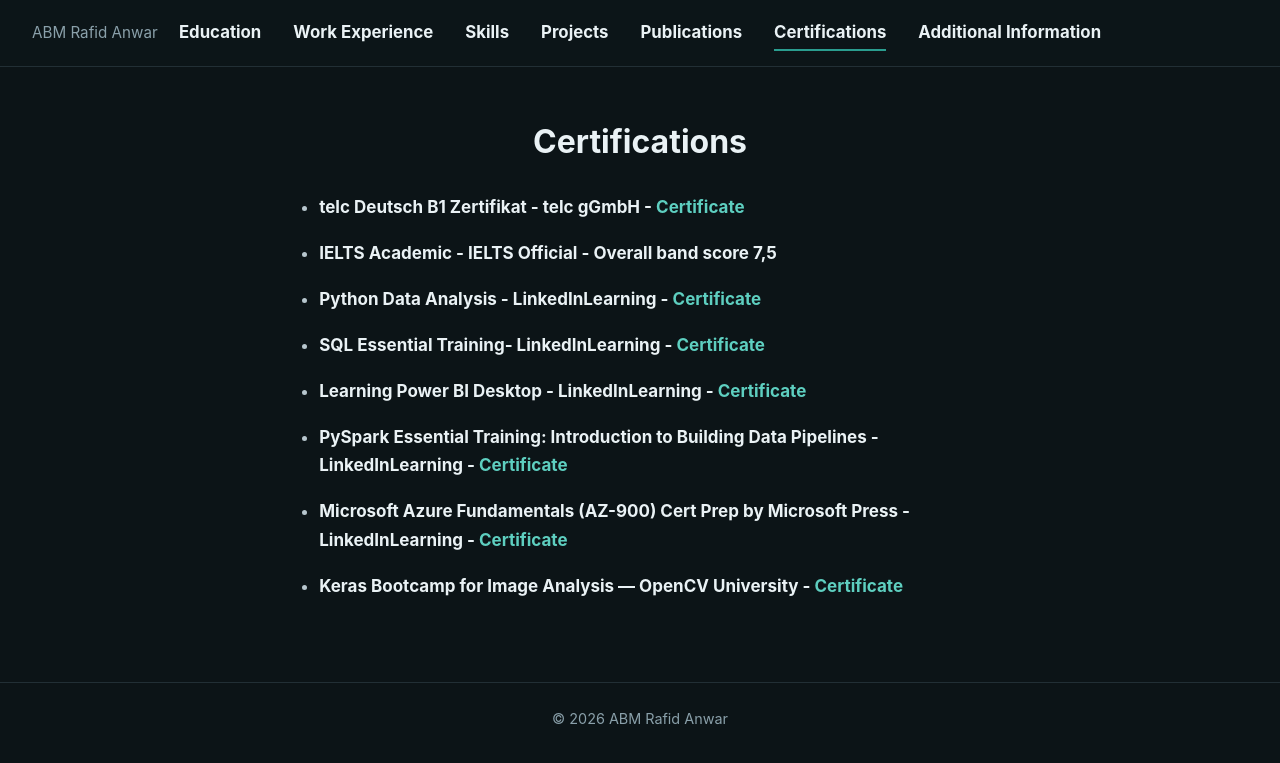
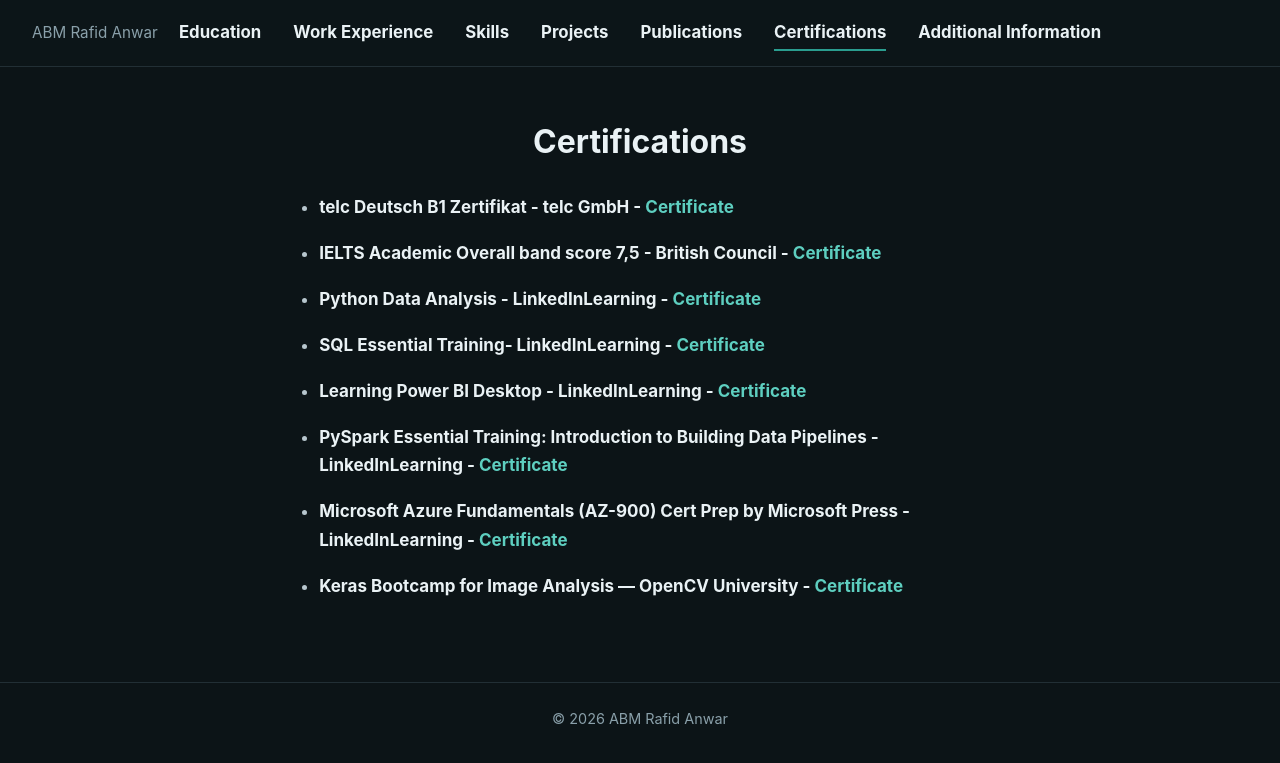
Before and after one commit to RafidAnwar/rafidanwar.github.io, a Jekyll site: the page built from certifications.md, in a window 1280 px wide. Shown: the top 763 px of the page. Built offline with Jekyll 4.4.1, drawn with Linux system fonts in a browser that asks for light colours.

Commit message:
Update certifications.md

```diff
--- a/certifications.md
+++ b/certifications.md
@@ -4,9 +4,9 @@ permalink: /certifications/
 title: "Certifications"
 ---
 
-- **telc Deutsch B1 Zertifikat - telc gGmbH - [Certificate](https://results.telc.net/vb?credential=telc-bcMmFqlmYSJM)**
+- **telc Deutsch B1 Zertifikat - telc GmbH - [Certificate](https://results.telc.net/vb?credential=telc-bcMmFqlmYSJM)**
 
-- **IELTS Academic - IELTS Official - Overall band score 7,5**
+- **IELTS Academic Overall band score 7,5 - British Council - [Certificate](/ielts.pdf)**
 
 - **Python Data Analysis - LinkedInLearning - [Certificate](https://www.linkedin.com/learning/certificates/4d3590af157345f9bf516c61d6a90065e2ddc906ee448aa174e94009760933bf/?trk=share_certificate&lipi=urn%3Ali%3Apage%3Ad_flagship3_profile_view_base_certifications_details%3BzGE5T1UqT4%2BetM2HvWAZFQ%3D%3D)**
 
```
